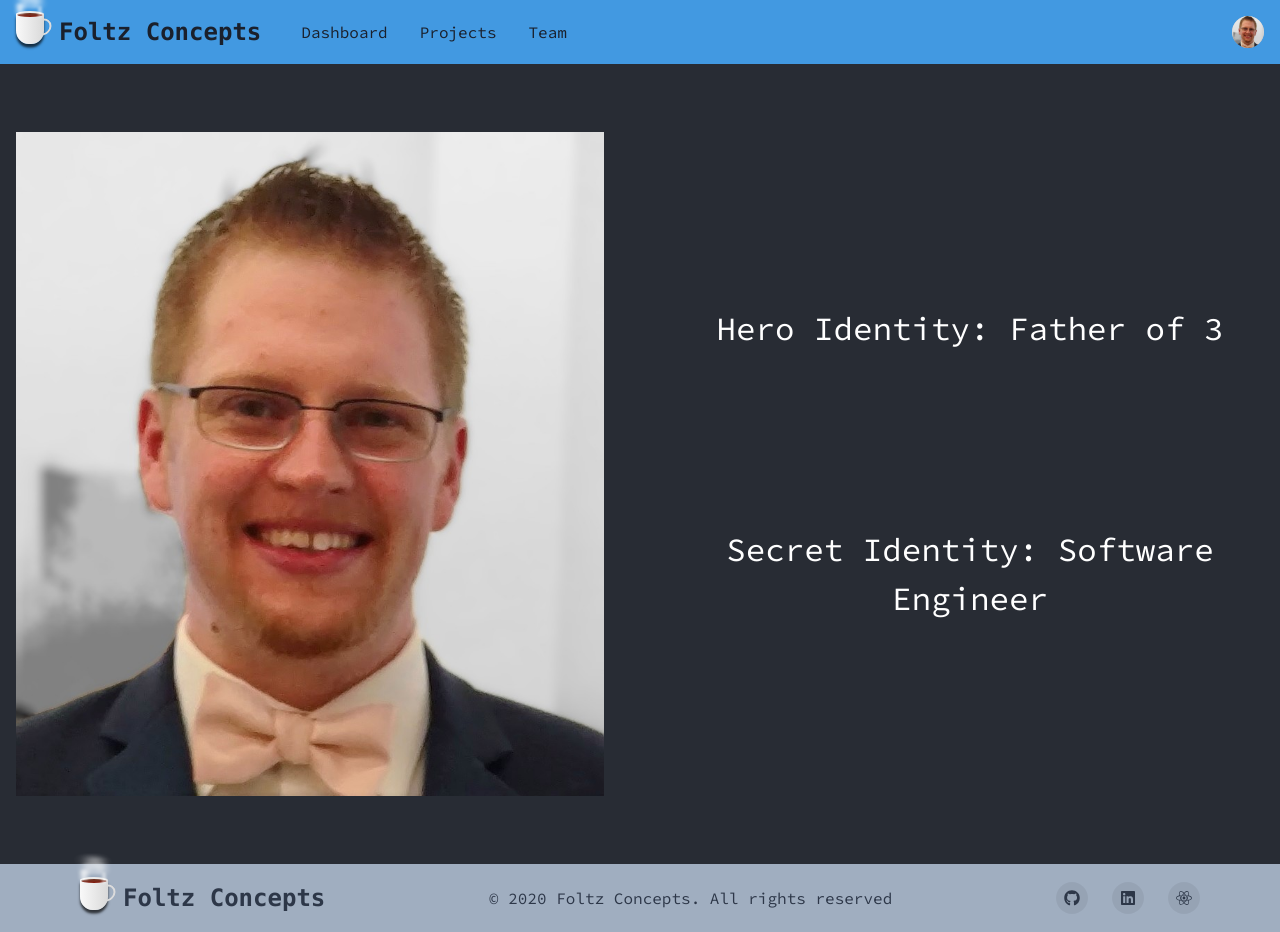
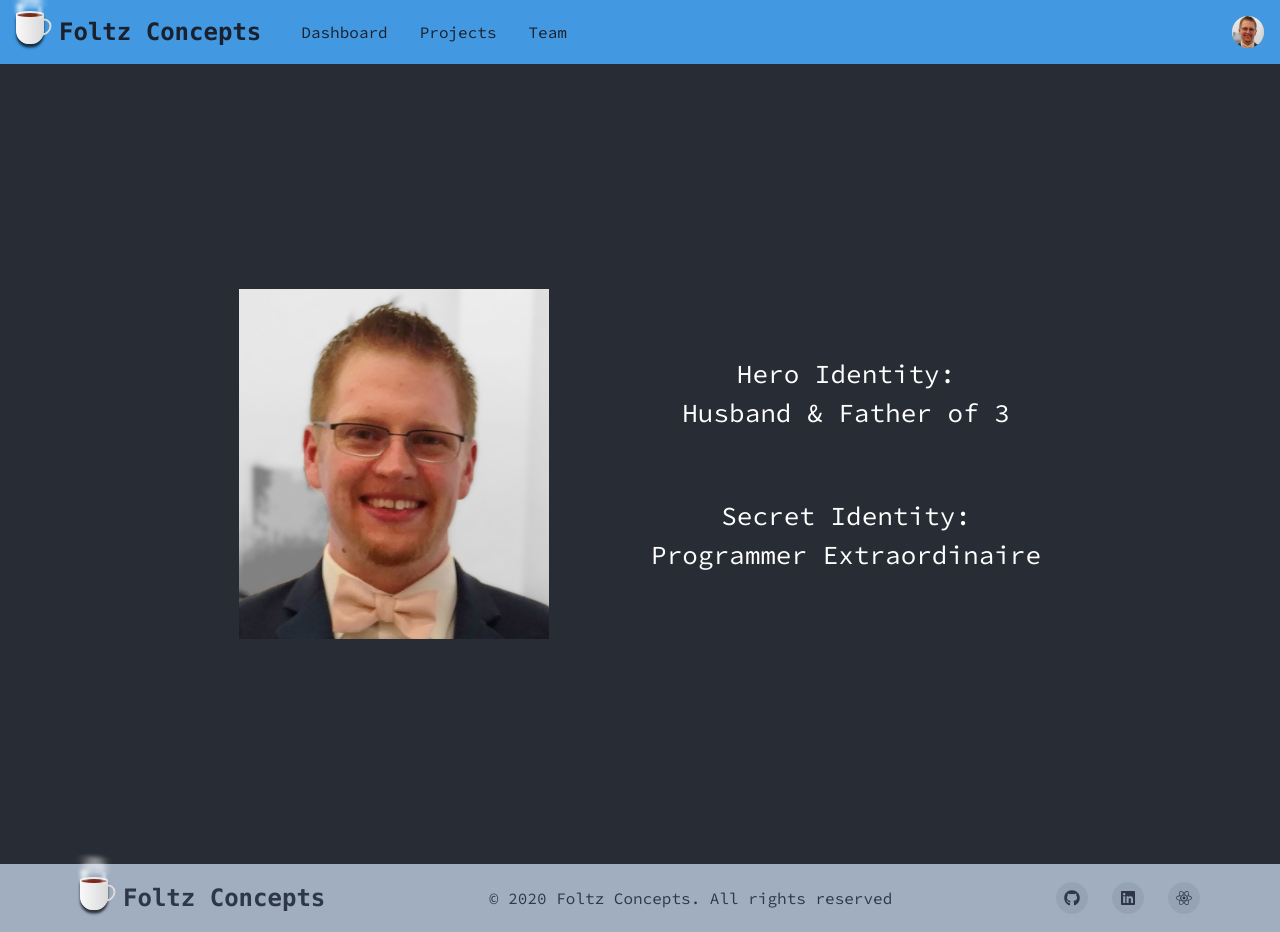
Before and after one commit to Foltzy7/foltz-concepts, a React (Create React App) app: page / in a window 1280 px wide. Built offline with nearby package versions, Linux system fonts and the light colour scheme.

Commit message:
spacing on main page

```diff
--- a/src/App.tsx
+++ b/src/App.tsx
@@ -5,7 +5,7 @@ import Footer from "./components/footer";
 import { RecoilRoot } from "recoil";
 import ErrorBoundary from "./pages/errors/error-boundary";
 import { BrowserRouter } from "react-router-dom";
-import { Box, Flex, Image, SimpleGrid, Text } from "@chakra-ui/react";
+import { Box, Container, Flex, Image, Text } from "@chakra-ui/react";
 
 function App() {
   return (
@@ -15,32 +15,33 @@ function App() {
           <div className="App">
             <Nav />
             <header className="App-header">
-              <SimpleGrid columns={2} spacing={10}>
+              <Container width={"100%"}>
+                <Flex direction={"row"} justify={"space-around"}>
                   <Box p={4}>
                     <Image
                       src={process.env.PUBLIC_URL + "/selfie.jpg"}
                       alt={"Zach Foltz"}
+                      maxH={"350px"}
                     />
                   </Box>
-                <Box p={4} h={"100%"}>
+                  <Box p={4}>
                     <Flex
                       direction={"column"}
                       justify={"space-evenly"}
                       h={"100%"}
                     >
                       <Box>
-                      <Text fontSize={"1.25em"}>
-                        Hero Identity: Father of 3
-                      </Text>
+                        <Text fontSize={"1em"}>Hero Identity:</Text>
+                        <Text fontSize={"1em"}>Husband & Father of 3</Text>
                       </Box>
                       <Box>
-                      <Text fontSize={"1.25em"}>
-                        Secret Identity: Software Engineer
-                      </Text>
+                        <Text fontSize={"1em"}>Secret Identity:</Text>
+                        <Text fontSize={"1em"}>Programmer Extraordinaire</Text>
                       </Box>
                     </Flex>
                   </Box>
-              </SimpleGrid>
+                </Flex>
+              </Container>
             </header>
             <Footer />
           </div>
```
Lines whose indentation alone changed are shown as unchanged.
